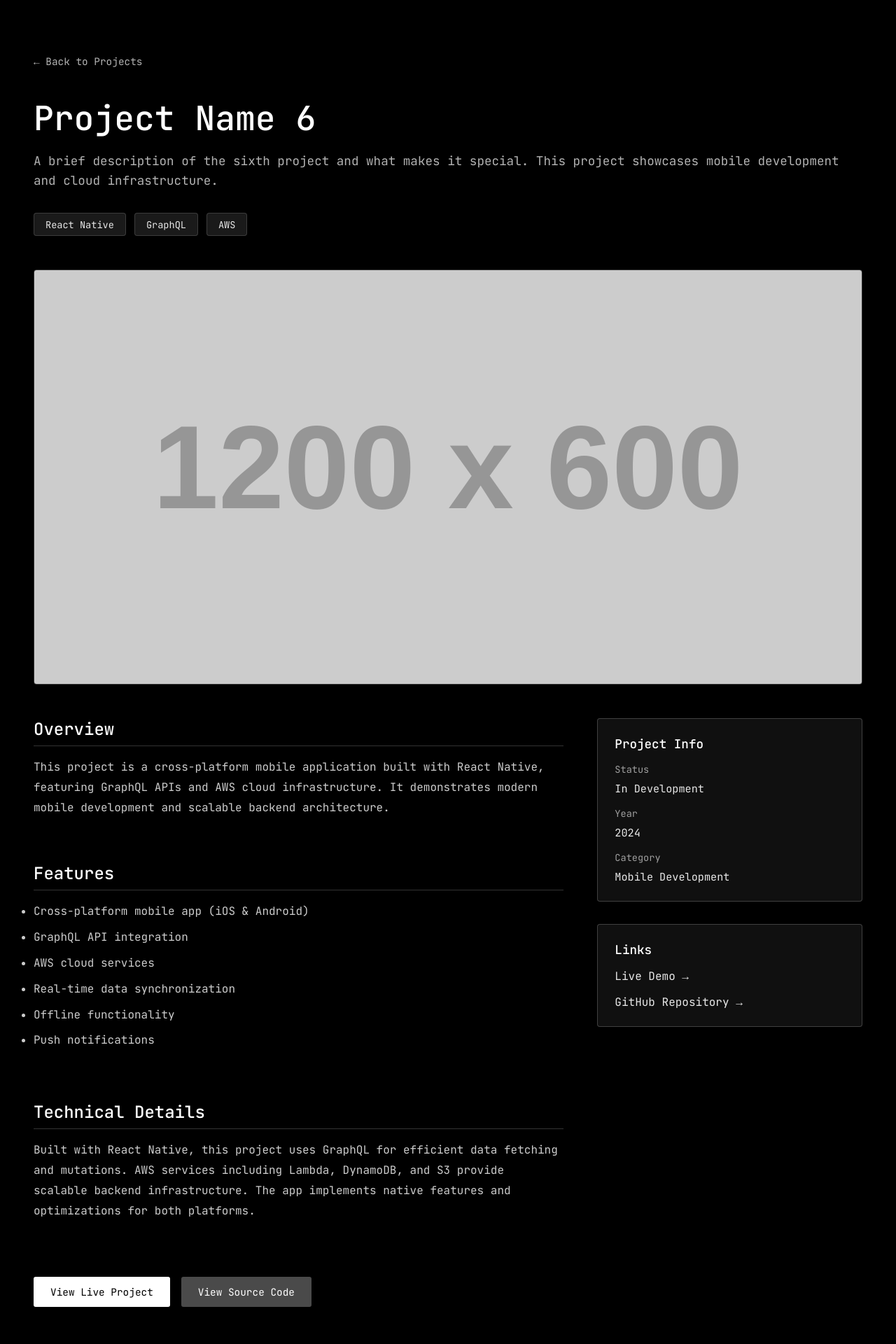
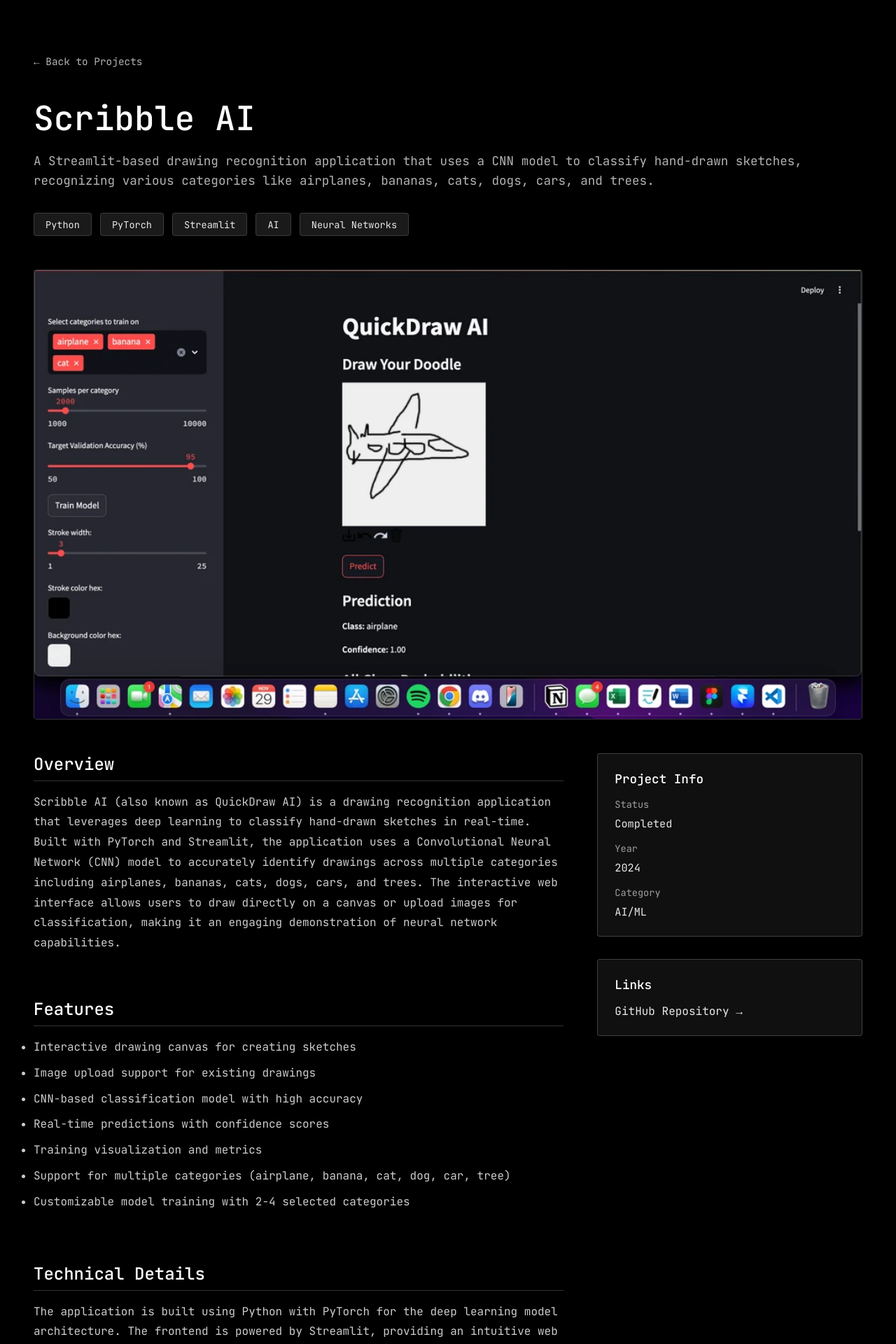
Before and after one commit to daniel3606/DL_Portfolio_Website_V03, a React (Vite) app: page /projects/project-6 in a window 1280 px wide. Shown: the part 80-2000 px from the top of the page at 70% size. Built offline with nearby package versions, Linux system fonts and the light colour scheme.

Commit message:
Update Scribble AI project detail page
- Update Scribble AI detail page with accurate content from GitHub repository
- Add GitHub repository link
- Update project info (status, category)
- Update features and technical details
- Remove live demo link

```diff
--- a/src/pages/ProjectDetail6.jsx
+++ b/src/pages/ProjectDetail6.jsx
@@ -1,6 +1,7 @@
 import React from 'react';
 import { Link } from 'react-router-dom';
 import './ProjectDetail.css';
+import ScribbleAIImage from '../assets/scribbleai_image.webp';
 
 const ProjectDetail6 = () => {
   return (
@@ -10,19 +11,21 @@ const ProjectDetail6 = () => {
           <Link to="/projects" className="back-button">
             ← Back to Projects
           </Link>
-          <h1 className="project-detail-title">Project Name 6</h1>
+          <h1 className="project-detail-title">Scribble AI</h1>
           <p className="project-detail-subtitle">
-            A brief description of the sixth project and what makes it special. This project showcases mobile development and cloud infrastructure.
+            A Streamlit-based drawing recognition application that uses a CNN model to classify hand-drawn sketches, recognizing various categories like airplanes, bananas, cats, dogs, cars, and trees.
           </p>
           <div className="project-detail-tags">
-            <span className="project-detail-tag">React Native</span>
-            <span className="project-detail-tag">GraphQL</span>
-            <span className="project-detail-tag">AWS</span>
+            <span className="project-detail-tag">Python</span>
+            <span className="project-detail-tag">PyTorch</span>
+            <span className="project-detail-tag">Streamlit</span>
+            <span className="project-detail-tag">AI</span>
+            <span className="project-detail-tag">Neural Networks</span>
           </div>
         </div>
 
         <div className="project-detail-image-container">
-          <img src="https://via.placeholder.com/1200x600?text=Project+6" alt="Project 6" className="project-detail-image" />
+          <img src={ScribbleAIImage} alt="Scribble AI" className="project-detail-image" />
         </div>
 
         <div className="project-detail-content">
@@ -30,29 +33,35 @@ const ProjectDetail6 = () => {
             <div className="project-detail-section">
               <h2 className="project-detail-section-title">Overview</h2>
               <p className="project-detail-section-content">
-                This project is a cross-platform mobile application built with React Native, featuring GraphQL APIs
-                and AWS cloud infrastructure. It demonstrates modern mobile development and scalable backend architecture.
+                Scribble AI (also known as QuickDraw AI) is a drawing recognition application that leverages deep learning
+                to classify hand-drawn sketches in real-time. Built with PyTorch and Streamlit, the application uses a
+                Convolutional Neural Network (CNN) model to accurately identify drawings across multiple categories including
+                airplanes, bananas, cats, dogs, cars, and trees. The interactive web interface allows users to draw directly
+                on a canvas or upload images for classification, making it an engaging demonstration of neural network capabilities.
               </p>
             </div>
 
             <div className="project-detail-section">
               <h2 className="project-detail-section-title">Features</h2>
               <ul className="project-detail-section-content">
-                <li>Cross-platform mobile app (iOS & Android)</li>
-                <li>GraphQL API integration</li>
-                <li>AWS cloud services</li>
-                <li>Real-time data synchronization</li>
-                <li>Offline functionality</li>
-                <li>Push notifications</li>
+                <li>Interactive drawing canvas for creating sketches</li>
+                <li>Image upload support for existing drawings</li>
+                <li>CNN-based classification model with high accuracy</li>
+                <li>Real-time predictions with confidence scores</li>
+                <li>Training visualization and metrics</li>
+                <li>Support for multiple categories (airplane, banana, cat, dog, car, tree)</li>
+                <li>Customizable model training with 2-4 selected categories</li>
               </ul>
             </div>
 
             <div className="project-detail-section">
               <h2 className="project-detail-section-title">Technical Details</h2>
               <p className="project-detail-section-content">
-                Built with React Native, this project uses GraphQL for efficient data fetching and mutations.
-                AWS services including Lambda, DynamoDB, and S3 provide scalable backend infrastructure.
-                The app implements native features and optimizations for both platforms.
+                The application is built using Python with PyTorch for the deep learning model architecture. The frontend
+                is powered by Streamlit, providing an intuitive web interface for drawing and classification. The CNN model
+                processes hand-drawn sketches and outputs predictions with confidence scores. Additional libraries including
+                NumPy, Pillow, and scikit-learn support image processing and model evaluation. The project demonstrates
+                end-to-end machine learning workflow from data preprocessing to model training and real-time inference.
               </p>
             </div>
           </div>
@@ -62,7 +71,7 @@ const ProjectDetail6 = () => {
               <h3 className="project-detail-info-title">Project Info</h3>
               <div className="project-detail-info-item">
                 <span className="project-detail-info-label">Status</span>
-                <span className="project-detail-info-value">In Development</span>
+                <span className="project-detail-info-value">Completed</span>
               </div>
               <div className="project-detail-info-item">
                 <span className="project-detail-info-label">Year</span>
@@ -70,19 +79,14 @@ const ProjectDetail6 = () => {
               </div>
               <div className="project-detail-info-item">
                 <span className="project-detail-info-label">Category</span>
-                <span className="project-detail-info-value">Mobile Development</span>
+                <span className="project-detail-info-value">AI/ML</span>
               </div>
             </div>
 
             <div className="project-detail-info-box">
               <h3 className="project-detail-info-title">Links</h3>
               <div className="project-detail-info-item">
-                <a href="#" className="project-detail-link" target="_blank" rel="noopener noreferrer">
-                  Live Demo →
-                </a>
-              </div>
-              <div className="project-detail-info-item">
-                <a href="#" className="project-detail-link" target="_blank" rel="noopener noreferrer">
+                <a href="https://github.com/daniel3606/ScribbleAI" className="project-detail-link" target="_blank" rel="noopener noreferrer">
                   GitHub Repository →
                 </a>
               </div>
@@ -91,10 +95,7 @@ const ProjectDetail6 = () => {
         </div>
 
         <div className="project-detail-actions">
-          <a href="#" className="project-detail-button primary" target="_blank" rel="noopener noreferrer">
-            View Live Project
-          </a>
-          <a href="#" className="project-detail-button" target="_blank" rel="noopener noreferrer">
+          <a href="https://github.com/daniel3606/ScribbleAI" className="project-detail-button primary" target="_blank" rel="noopener noreferrer">
             View Source Code
           </a>
         </div>
```
Also changed, not shown: src/components/cursor.css (line endings or trailing spaces).
